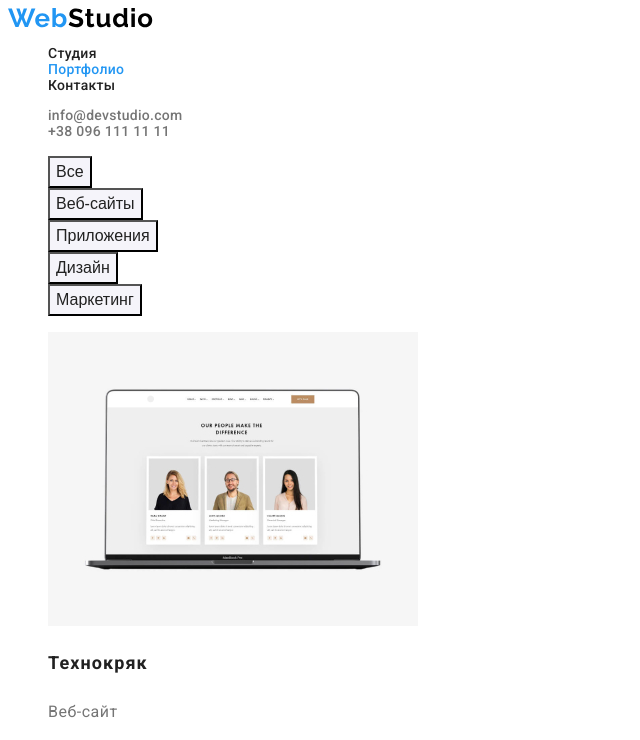
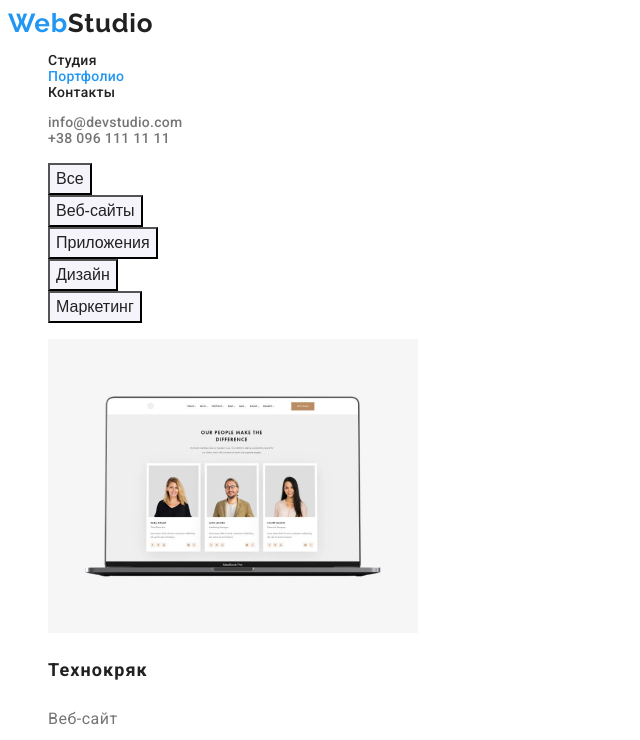
Before and after one commit to DimaKrupenko/goit-markup-hw-02, a plain HTML site: page portfolio.html in a window 1280 px wide. Shown: the top 740 px of the page, without its empty margins (0-640 px from the left). Drawn offline with Linux system fonts and the light colour scheme.

Commit message:
Внес изминения по надписи WabStudio

```diff
--- a/css/styles.css
+++ b/css/styles.css
@@ -25,6 +25,28 @@ header {
     font-size: 14px;
     line-height: 1.14;
     letter-spacing: 0.02em;
+}
+.logo {
+    font-family: 'Raleway';
+        font-weight: 700;
+        font-size: 26px;
+        line-height: 1.19;
+        letter-spacing: 0.03em;
+        color: #2196F3;
+}
+.studio {
+    font-weight: 700;
+    font-size: 26px;
+    line-height: 1.19;
+    letter-spacing: 0.03em;
+    color: var(--title-text-color);
+}
+.footer-studio {
+    font-weight: 700;
+    font-size: 26px;
+    line-height: 1.19;
+    letter-spacing: 0.03em;
+    color: #FFFFFF
 }
 
 .navigation-link {
--- a/portfolio.html
+++ b/portfolio.html
@@ -7,12 +7,14 @@
     <title>portfolio</title>
     <link rel="preconnect" href="https://fonts.googleapis.com">
     <link rel="preconnect" href="https://fonts.gstatic.com" crossorigin>
-    <link href="https://fonts.googleapis.com/css2?family=Roboto:wght@400;500;700;900&display=swap" rel="stylesheet">
-    <link rel="stylesheet" href="./css/styles.css">
+<link rel="preconnect" href="https://fonts.googleapis.com">
+<link rel="preconnect" href="https://fonts.gstatic.com" crossorigin>
+<link href="https://fonts.googleapis.com/css2?family=Raleway:wght@700&family=Roboto:wght@400;500;700;900&display=swap" rel="stylesheet">
+<link rel="stylesheet" href="./css/styles.css">
 </head>
 <body>
     <header>
-        <a class="logo" href="index.html"><img src="./image/logo2.svg" alt="лого2"></a>
+        <a class="logo" href="index.html">Web<span class="studio">Studio</span></a>
         <nav>
             <ul class="navigation">
                 <li><a class="navigation-link" href="index.html">Студия</a></li>
@@ -103,7 +105,7 @@
 
     </main>
     <footer>
-        <a class="logo-footer" href="index.html"><img src="./image/logo.svg" alt="лого"></a>
+        <a class="logo" href="index.html">Web<span class="footer-studio">Studio</span></a>
         <address>
             <p class="adress">г. Киев, пр-т Леси Украинки, 26</p>
             <ul class="list">
```
Also changed, not shown: index.html (+5 -4 lines).
